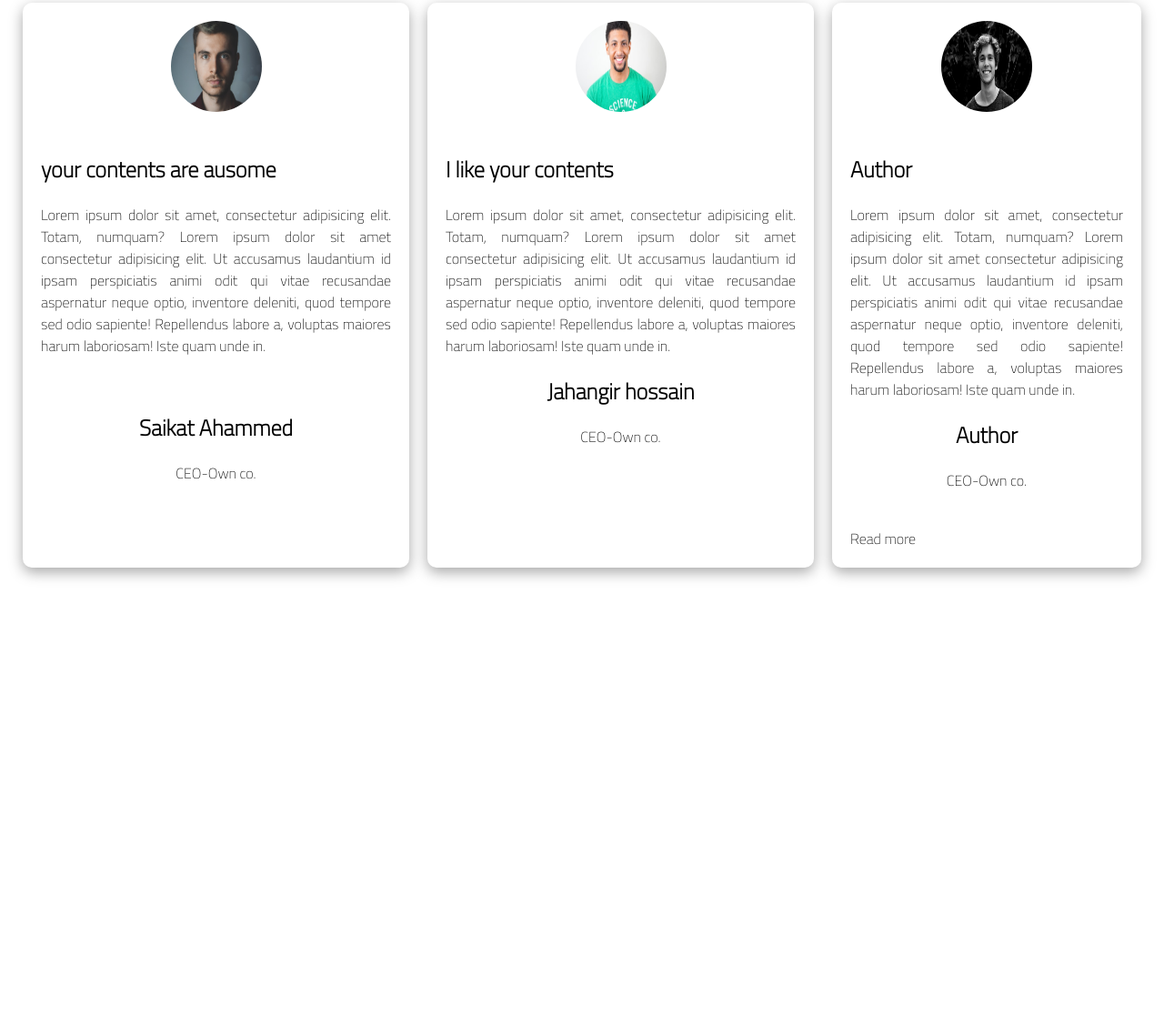
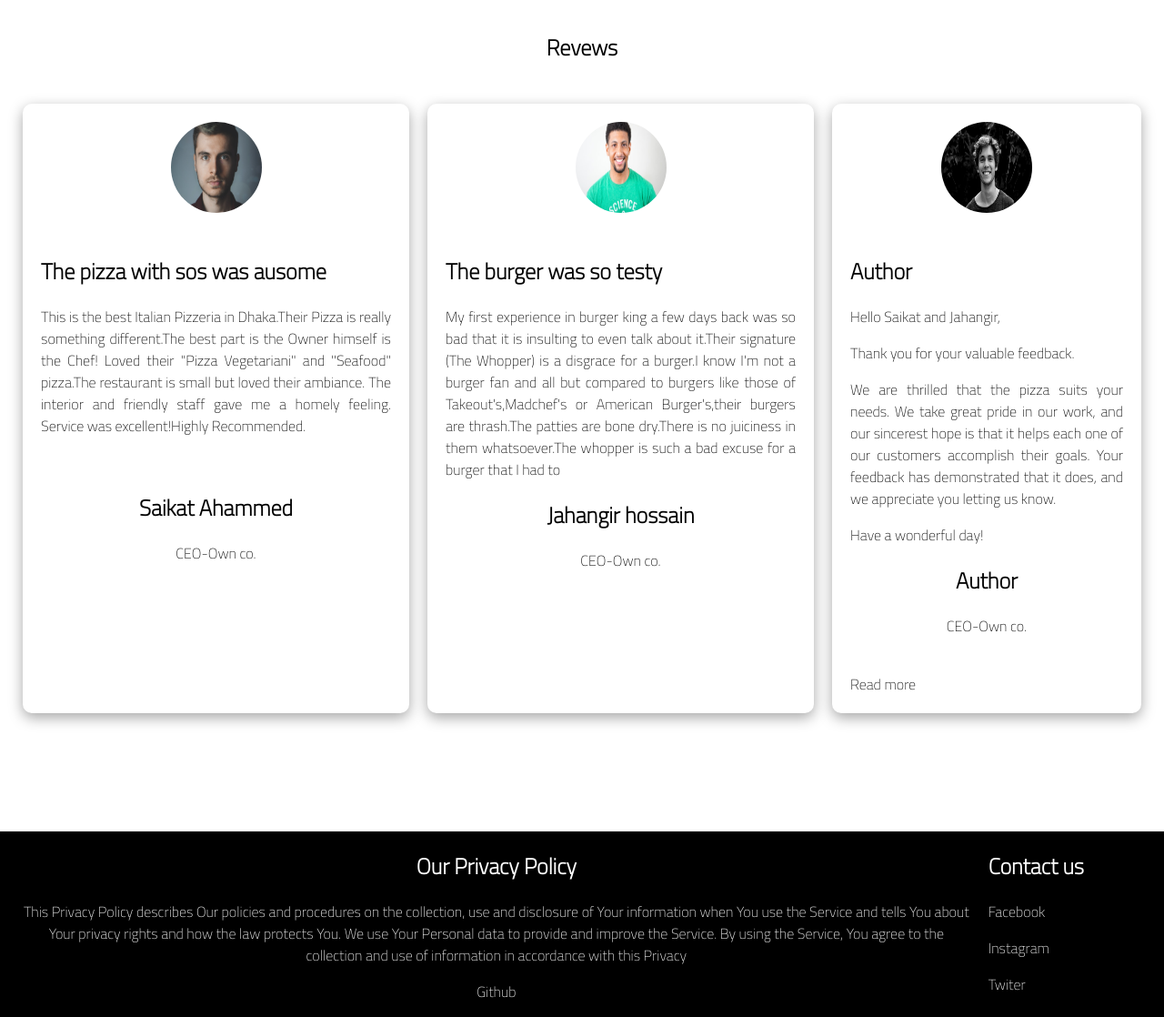
Before and after one commit to touhidhtml/food-blog-project-1, a plain HTML site: page index.html in a window 1280 px wide. Shown: the part 1675-2793 px from the top of the page at 91% size. Before the commit the page ends 2429 px from the top, so only its background shows below. Drawn offline with Linux system fonts and the light colour scheme.

Commit message:
Add files via upload

```diff
--- a/css/style.css
+++ b/css/style.css
@@ -71,20 +71,21 @@ body{
 .Blog-1-img img{
 
     width: 470px;
-    border-radius: 10px;
-
+    border-radius: 10px 10px 0px 0px;
+    height: 320px;
 
 }
 .Blog-2-img img{
 
     width: 470px;
-    height: 270px;
-    border-radius: 10px;
+    border-radius: 10px 10px 0px 0px;
+    height: 320px;
 }
 .Blog-3-img img{
 
     width: 490px;
-    border-radius: 10px;
+    border-radius: 10px 10px 0px 0px;
+    height: 320px;
 }
 
 .Blog-1-text{
@@ -118,7 +119,7 @@ body{
 
 .Revew-1{
     box-shadow: rgba(0, 0, 0, 0.35) 0px 5px 15px 0px;
-    border-radius: 10px;
+    border-radius: 10px ;
 }
 
 .Revew-1-img img{
@@ -126,6 +127,7 @@ body{
     height: 100px;
     border-radius: 100%;
     margin-top: 20px;
+
 
 }
 
@@ -170,3 +172,40 @@ body{
     border-radius: 100%;
     margin-top: 20px;
 }
+
+
+/* //////////////// footer part///////////////////// */
+.footer{
+    background-color: #000000;
+    color: white;
+    display: grid;
+    grid-template-columns: 5fr 1fr;
+    text-align: center;
+
+}
+
+.pryvacy-policy{
+    margin-left: 25px;
+}
+
+.github{
+    text-decoration: none;
+    color: #ffffff;
+}
+.github:hover{
+    color: #fffacd;
+}
+
+.contact{
+    text-align: left;
+    margin-left: 20px;
+
+}
+
+.contact a{
+    text-decoration: none;
+    color: #ffffff;
+}
+.contact a:hover{
+    color: #fffacd;
+}
--- a/index.html
+++ b/index.html
@@ -9,7 +9,11 @@
     <!-- font -->
 
 
-    <link rel="preconnect" href="https://fonts.googleapis.com"><link rel="preconnect" href="https://fonts.gstatic.com" crossorigin><link href="https://fonts.googleapis.com/css2?family=Raleway:wght@100;300&family=Roboto:wght@100&family=Titillium+Web:wght@200&display=swap" rel="stylesheet">
+    <link rel="preconnect" href="https://fonts.googleapis.com">
+    <link rel="preconnect" href="https://fonts.gstatic.com" crossorigin>
+    <link
+        href="https://fonts.googleapis.com/css2?family=Raleway:wght@100;300&family=Roboto:wght@100&family=Titillium+Web:wght@200&display=swap"
+        rel="stylesheet">
 
 
     <title>Food Blog</title>
@@ -25,14 +29,9 @@
 
         <div class="menu">
             <a href="#">
-                <h2>Home</h2>
-            </a>
-            <a href="https://github.com/touhidhtml/food-blog-project-1.git">
-                <h2>About</h2>
-            </a>
-            <a href="#">
-                <h2>Food</h2>
-            </a>
+                <h2>Home</h2></a>
+            <a href="#"><h2>About</h2></a>
+            <a href="#"><h2>Food</h2></a>
         </div>
 
     </header>
@@ -61,7 +60,9 @@
     </section>
 
     <!-- ////////// Blog /////////////// -->
-
+    <div style="text-align: center; font-size: 30px;">
+        <h2><b>Trending Blogs</b></h2>
+    </div>
     <section class="Blog-main">
 
         <div class="Blog-1">
@@ -79,7 +80,8 @@
                     perferendis corrupti atque, asperiores, error laudantium dolorum enim necessitatibus omnis fuga
                     architecto tempore obcaecati explicabo perspiciatis hic minus quo, numquam expedita? Aliquid veniam
                     provident aut velit?</p>
-                <div style="text-align: center; font-size: 18px;"><a style=" text-decoration: none; color: #000;" href="#"><b>Read More</b></a></div>
+                <div style="text-align: center; font-size: 18px;"><a style=" text-decoration: none; color: #000;"
+                        href="#"><b>Read More</b></a></div>
             </div>
 
 
@@ -101,7 +103,8 @@
                     perferendis corrupti atque, asperiores, error laudantium dolorum enim necessitatibus omnis fuga
                     architecto tempore obcaecati explicabo perspiciatis hic minus quo, numquam expedita? Aliquid veniam
                     provident aut velit?</p>
-                    <div style="text-align: center; font-size: 18px;"><a style=" text-decoration: none; color: #000;" href="#"><b>Read More</b></a></div>
+                <div style="text-align: center; font-size: 18px;"><a style=" text-decoration: none; color: #000;"
+                        href="#"><b>Read More</b></a></div>
             </div>
         </div>
 
@@ -123,7 +126,8 @@
                     perferendis corrupti atque, asperiores, error laudantium dolorum enim necessitatibus omnis fuga
                     architecto tempore obcaecati explicabo perspiciatis hic minus quo, numquam expedita? Aliquid veniam
                     provident aut velit?</p>
-                    <div style="text-align: center; font-size: 18px;"><a style=" text-decoration: none; color: #000;" href="#"><b>Read More</b></a></div>
+                <div style="text-align: center; font-size: 18px;"><a style=" text-decoration: none; color: #000;"
+                        href="#"><b>Read More</b></a></div>
 
             </div>
 
@@ -148,12 +152,11 @@
 
             <div class="Revew-1-text">
 
-                <h2><b>your contents are ausome</b></h2>
+                <h2><b>The pizza with sos was ausome</b></h2>
 
-                <p>Lorem ipsum dolor sit amet, consectetur adipisicing elit. Totam, numquam? Lorem ipsum dolor sit amet
-                    consectetur adipisicing elit. Ut accusamus laudantium id ipsam perspiciatis animi odit qui vitae
-                    recusandae aspernatur neque optio, inventore deleniti, quod tempore sed odio sapiente! Repellendus
-                    labore a, voluptas maiores harum laboriosam! Iste quam unde in.</p><br>
+                <p>This is the best Italian Pizzeria in Dhaka.Their Pizza is really something different.The best part is the Owner himself is the Chef! Loved their "Pizza Vegetariani" and "Seafood" pizza.The restaurant is small but loved their ambiance. The interior and friendly staff gave me a homely feeling. Service was excellent!Highly Recommended.
+
+                 </p><br>
 
                 <div style="text-align: center;">
                     <h2>Saikat Ahammed</h2>
@@ -172,12 +175,9 @@
 
             <div class="Revew-2-text">
 
-                <h2><b>I like your contents</b></h2>
+                <h2><b>The burger was so testy</b></h2>
 
-                <p>Lorem ipsum dolor sit amet, consectetur adipisicing elit. Totam, numquam? Lorem ipsum dolor sit amet
-                    consectetur adipisicing elit. Ut accusamus laudantium id ipsam perspiciatis animi odit qui vitae
-                    recusandae aspernatur neque optio, inventore deleniti, quod tempore sed odio sapiente! Repellendus
-                    labore a, voluptas maiores harum laboriosam! Iste quam unde in.</p>
+                <p>My first experience in burger king a few days back was so bad that it is insulting to even talk about it.Their signature (The Whopper) is a disgrace for a burger.I know I'm not a burger fan and all but compared to burgers like those of Takeout's,Madchef's or American Burger's,their burgers are thrash.The patties are bone dry.There is no juiciness in them whatsoever.The whopper is such a bad excuse for a burger that I had to   </p>
                 <div style="text-align: center;">
                     <h2>Jahangir hossain</h2>
                     <p>CEO-Own co.</p>
@@ -197,10 +197,14 @@
 
                 <h2><b>Author</b></h2>
 
-                <p>Lorem ipsum dolor sit amet, consectetur adipisicing elit. Totam, numquam? Lorem ipsum dolor sit amet
-                    consectetur adipisicing elit. Ut accusamus laudantium id ipsam perspiciatis animi odit qui vitae
-                    recusandae aspernatur neque optio, inventore deleniti, quod tempore sed odio sapiente! Repellendus
-                    labore a, voluptas maiores harum laboriosam! Iste quam unde in.</p>
+                <p><p>Hello Saikat and Jahangir,</p>
+                <p>Thank you for your valuable feedback.</p>
+                <p>We are thrilled that the pizza suits your needs. We take great pride in our work, and our sincerest hope is that it helps each one of our customers accomplish their goals. Your feedback has demonstrated that it does, and we appreciate you letting us know.
+                </p>
+                <p>Have a wonderful day!</p>
+
+
+                </p>
                 <div style="text-align: center;">
                     <h2>Author</h2>
                     <p>CEO-Own co.</p>
@@ -212,9 +216,68 @@
 
         </div>
 
+    </section>
 
 
-    </section>
+    <footer class="footer">
+
+        <div class="pryvacy-policy">
+            <p><h2>Our Privacy Policy</h2></p>
+            This Privacy Policy describes Our policies and procedures on the collection, use and disclosure of Your information when You use the Service and tells You about Your privacy rights and how the law protects You.
+            We use Your Personal data to provide and improve the Service. By using the Service, You agree to the collection and use of information in accordance with this Privacy
+            <p><a class="github"  href="https://github.com/touhidhtml/food-blog-project-1.git">Github</a></p>
+        </div>
+
+        <div class="contact">
+            <p><h2>Contact us</h2></p>
+            <p><a href="web.facebook.com">Facebook</a></p>
+            <p><a href="#">Instagram</a></p>
+            <p><a href="#">Twiter</a></p>
+        </div>
+
+
+
+
+
+
+
+
+
+
+
+
+
+
+
+
+
+
+
+
+
+
+
+
+
+    </footer>
+
+
+
+
+
+
+
+
+
+
+
+
+
+
+
+
+
+
 
 
 
```
